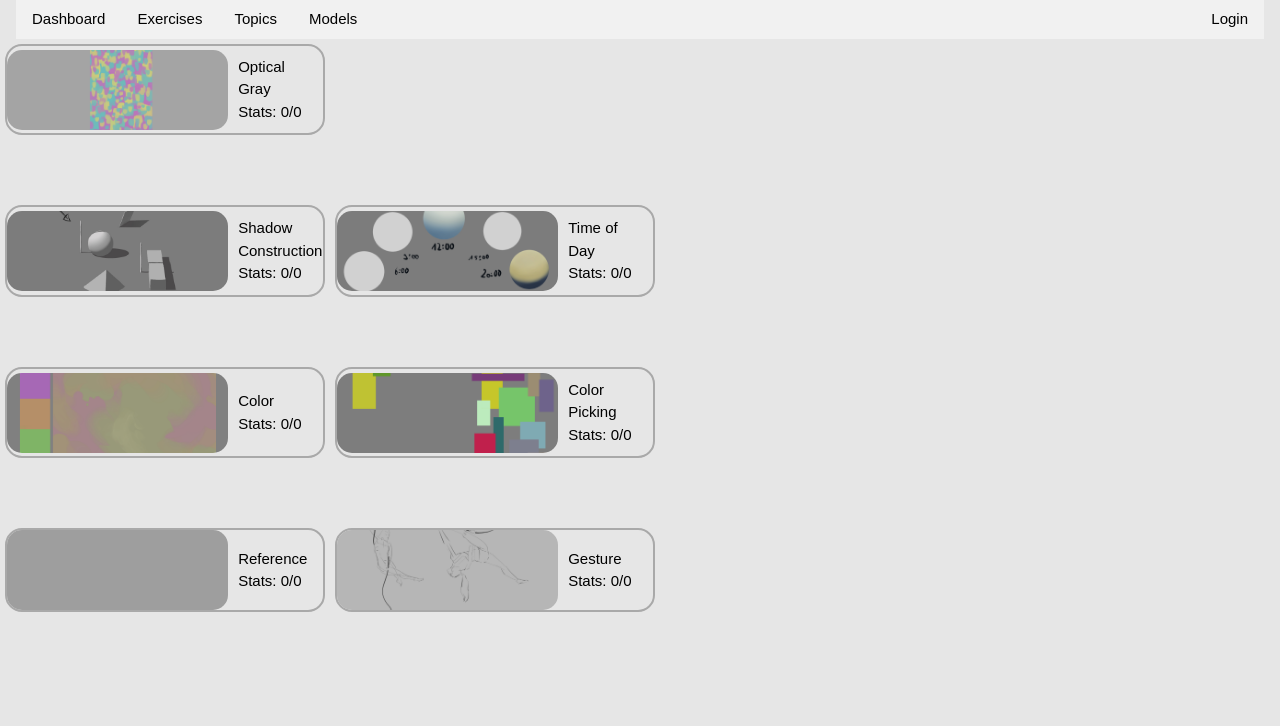
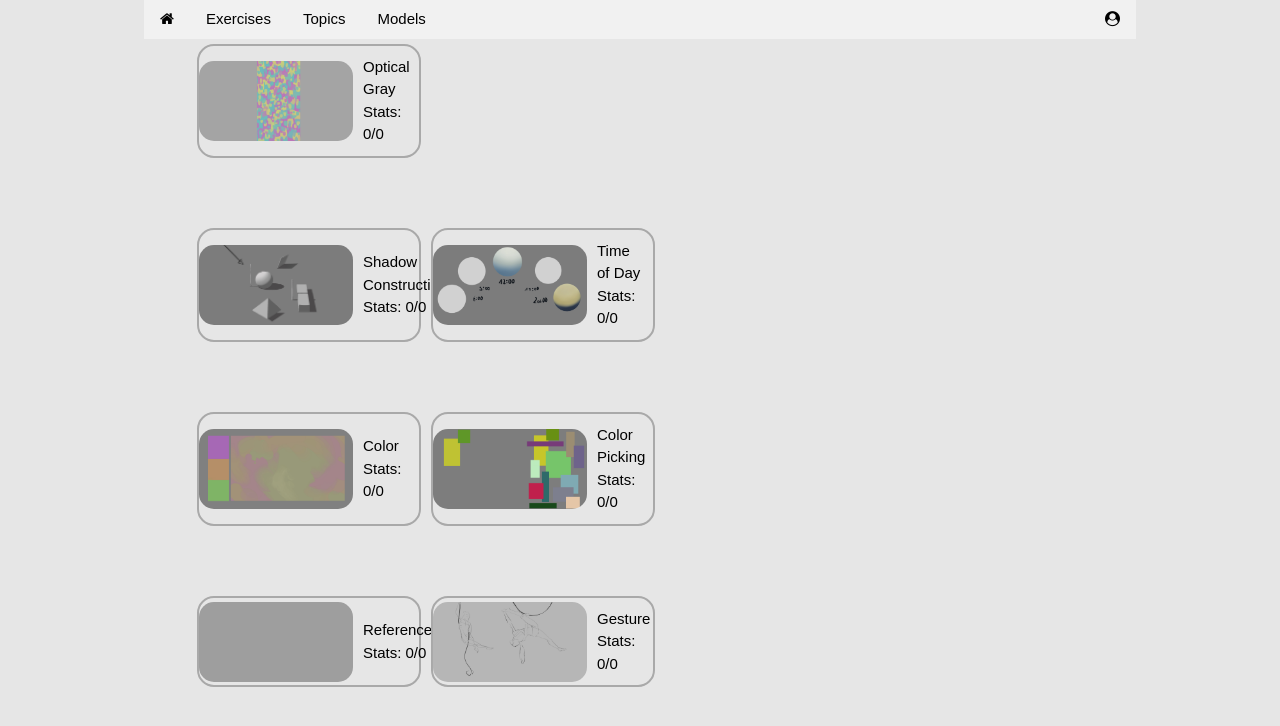
Before and after one commit to DominikPott/practicer-flask, a Flask app: page /dashboard in a window 1280 px wide. Shown: the top 726 px of the page. Run offline with Flask 2, Linux system fonts and the light colour scheme; grey boxes are pictures that could not be loaded.

Commit message:
added icons and centered dashboard elements

```diff
--- a/practicer_flask/static/css/exercise_widget.css
+++ b/practicer_flask/static/css/exercise_widget.css
@@ -1,3 +1,7 @@
+.container {
+    width: 70%;
+    margin: 0 auto;
+}
 
 .exercise-widget {
     display: flex;
--- a/practicer_flask/templates/base.html
+++ b/practicer_flask/templates/base.html
@@ -3,7 +3,9 @@
 <head>
     <meta charset="utf-8">
     <meta name="viewport" content="width=device-width, initial-scale=1">
+
     <link rel="stylesheet" href="https://www.w3schools.com/w3css/4/w3.css">
+    <link rel="stylesheet" href="https://cdnjs.cloudflare.com/ajax/libs/font-awesome/4.7.0/css/font-awesome.min.css">
     <link rel="stylesheet" href="{{ url_for('static', filename='css/base.css') }}">
 
     <title>Practicer</title>
--- a/practicer_flask/templates/dashboard.html
+++ b/practicer_flask/templates/dashboard.html
@@ -3,6 +3,7 @@
 {% block content %}
 <link rel="stylesheet" href="{{ url_for('static', filename='css/exercise_widget.css') }}">
 
+<div class="container">
     {% for exercises in exercises_history %}
     <div class="exercise-widget row">
         {% for exercise in exercises %}
@@ -13,9 +14,8 @@
                 Stats: {{ exercise.get('stats', '0/0') }}
             </div>
         </div>
-
         {% endfor %}
     </div>
     {% endfor %}
-
+</div>
 {% endblock %}
--- a/practicer_flask/templates/header.html
+++ b/practicer_flask/templates/header.html
@@ -5,13 +5,15 @@
 
 
 <header>
-    <div class="w3-container">
-        <div class="w3-bar w3-light-grey w3-middle">
-            <a href="{{ url_for('dashboard.dashboard') }}" class="w3-bar-item w3-button w3-center">Dashboard</a>
-            <a href="{{ url_for('exercises.exercise') }}" class="w3-bar-item w3-button w3-center">Exercises</a>
-            <a href="{{ url_for('topic.topic') }}" class="w3-bar-item w3-button w3-center">Topics</a>
-            <a href="{{ url_for('model_viewer.model_viewer') }}" class="w3-bar-item w3-button w3-center" >Models</a>
-            <a href="{{ url_for('auth.login') }}" class="w3-bar-item w3-button w3-right">Login</a>
+    <div class="w3-container" style="width:80%;margin:0 auto;">
+        <div class="w3-bar w3-light-grey">
+            <a href="{{ url_for('dashboard.dashboard') }}" class="w3-bar-item w3-button w3-left"><i
+                    class="fa fa-home"></i></a>
+            <a href="{{ url_for('exercises.exercise') }}" class="w3-bar-item w3-button">Exercises</a>
+            <a href="{{ url_for('topic.topic') }}" class="w3-bar-item w3-button">Topics</a>
+            <a href="{{ url_for('model_viewer.model_viewer') }}" class="w3-bar-item w3-button">Models</a>
+            <a href="{{ url_for('auth.login') }}" class="w3-bar-item w3-button w3-right"><i
+                    class="fa fa-user-circle"></i></a></a>
         </div>
     </div>
 </header>
```
Lines whose indentation alone changed are shown as unchanged.
